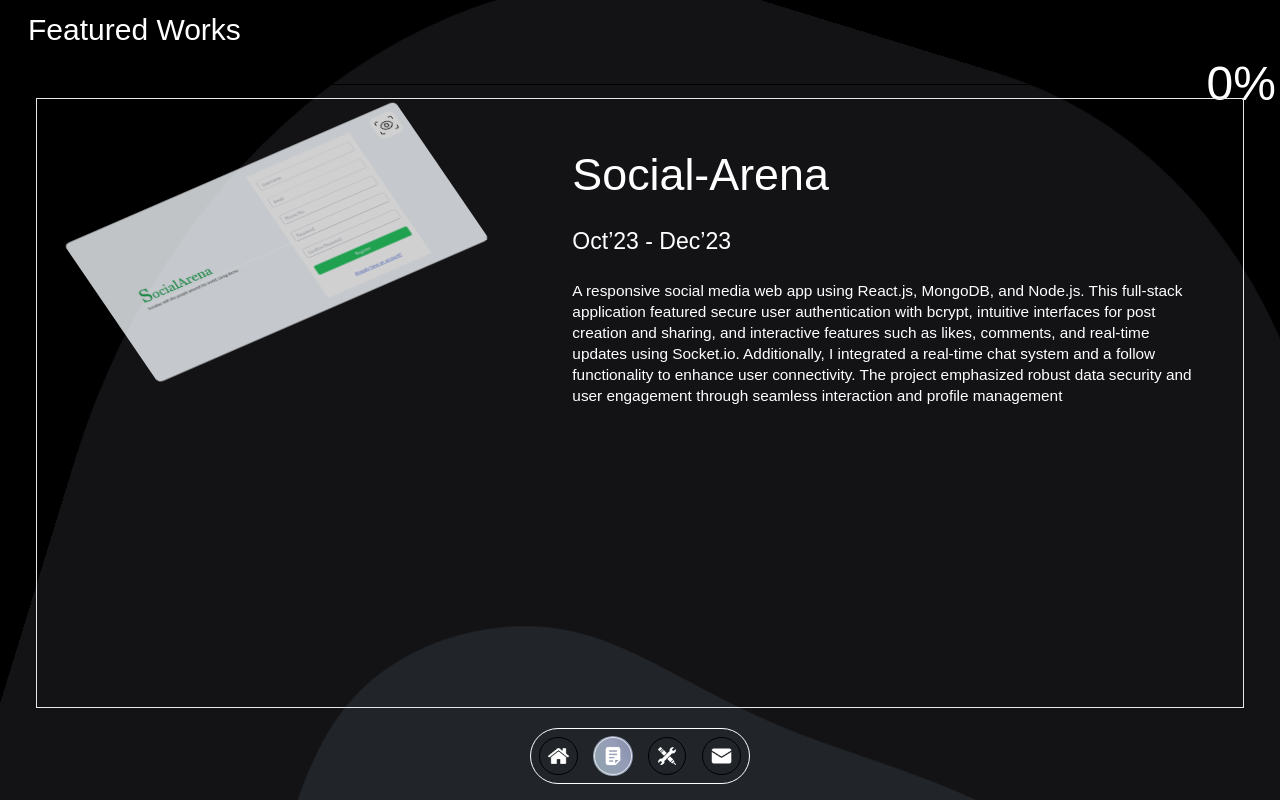
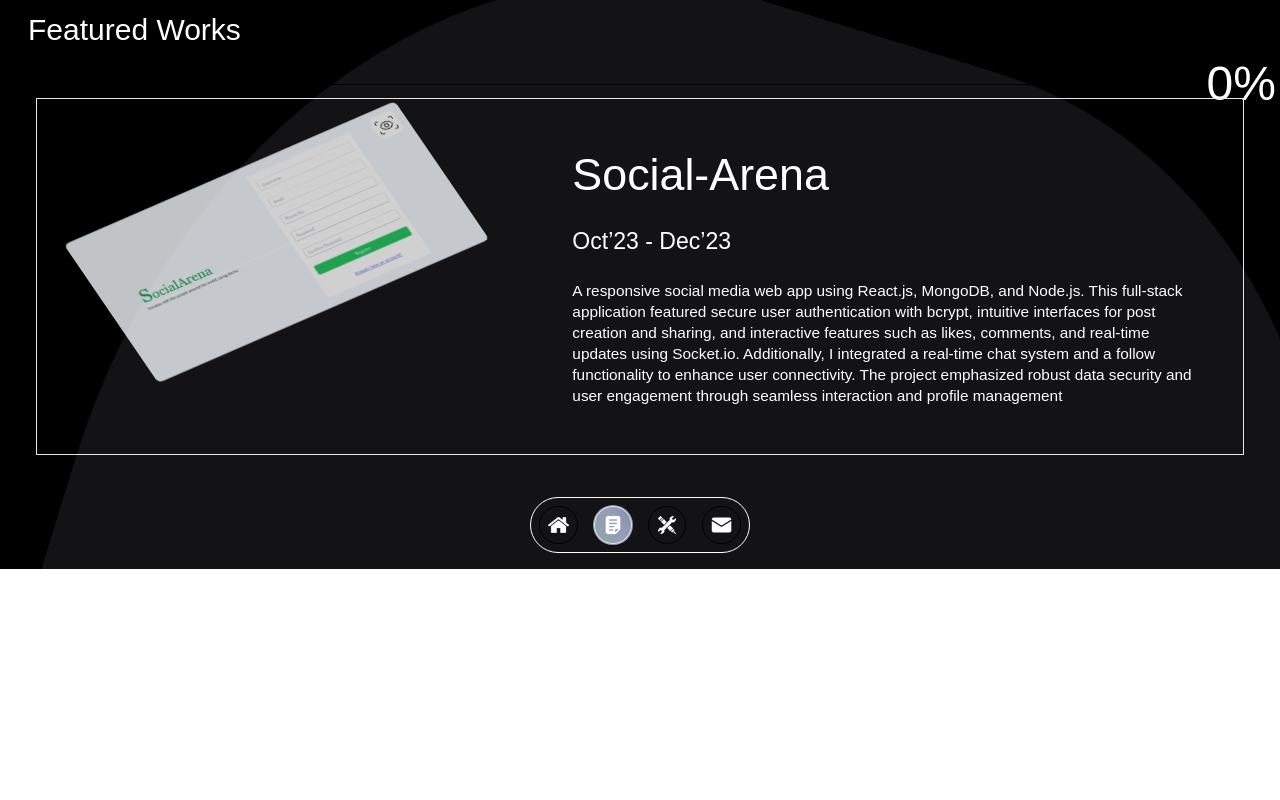
Before and after one commit to NotGyashu/Updated-Portfolio, a React (Create React App) app: page /projects in a window 1280 px wide. Built offline with nearby package versions, Linux system fonts and the light colour scheme; the HTML template or start-up script is replaced by a standard one; a web font is replaced by a local one.

Commit message:
fix: Update Projects component to limit height for improved layout consistency

```diff
--- a/src/components/projects.js
+++ b/src/components/projects.js
@@ -34,7 +34,7 @@ function Projects() {
   }, []);
 
   return (
-    <div className="h-screen overflow-hidden cursor-none no-scrollbar text-white flex flex-col relative">
+    <div className="max-h-screen overflow-hidden cursor-none no-scrollbar text-white flex flex-col relative">
       <Inner />
       <div className="water absolute z-[-5]">
         <svg viewBox="0 0 200 200" xmlns="http://www.w3.org/2000/svg">
```
